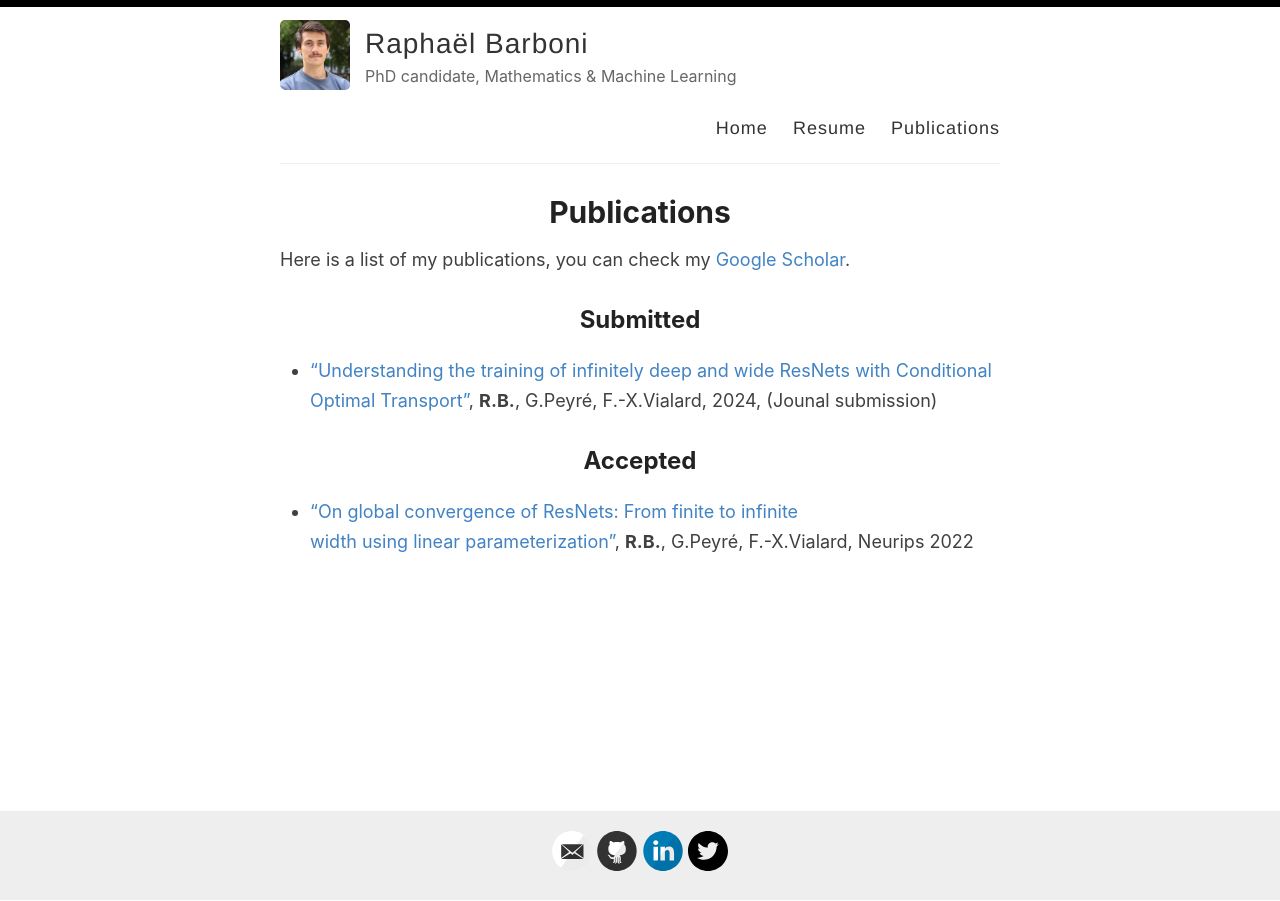
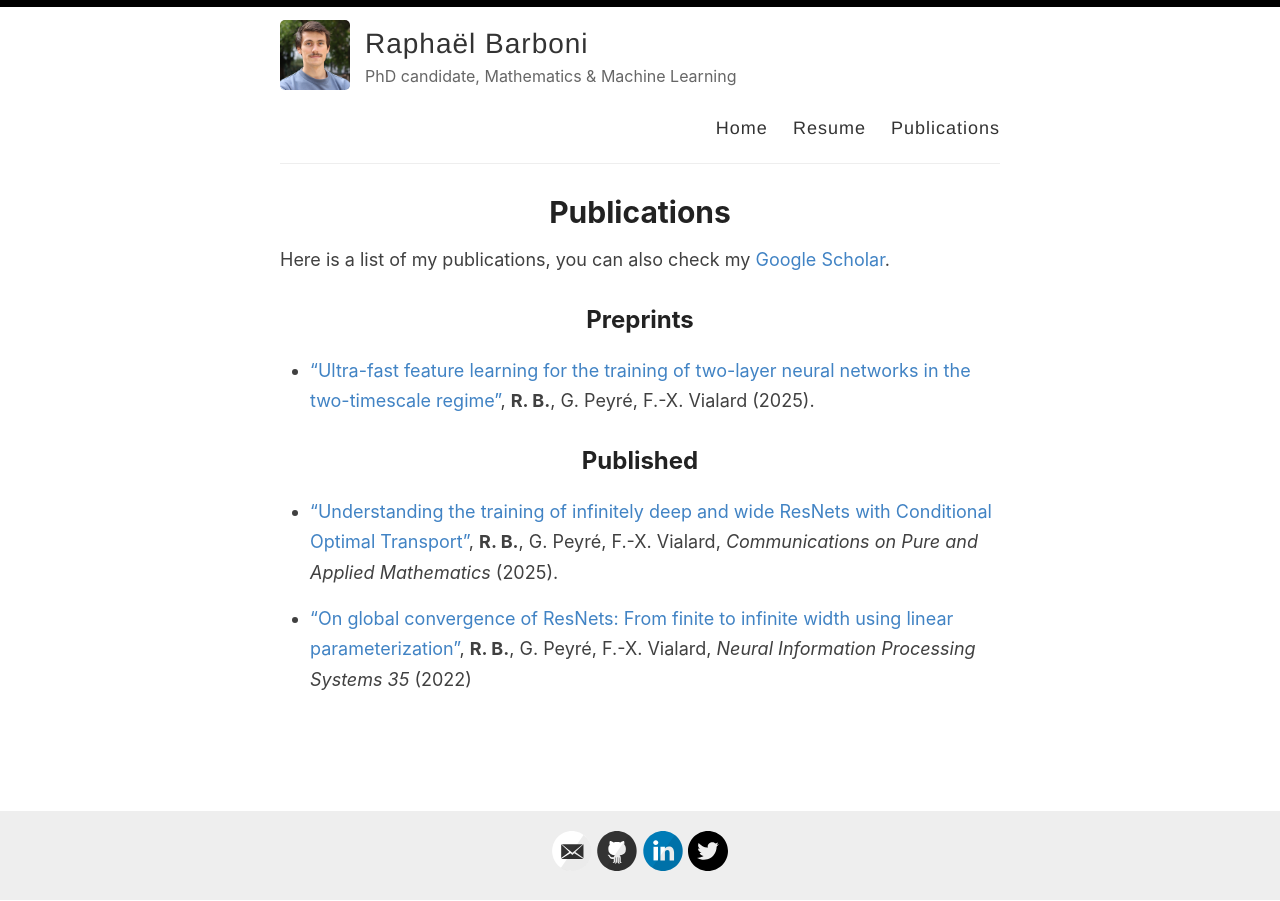
Before and after one commit to rbarboni/rbarboni.github.io, a Jekyll site: the page built from _pages/publications.markdown, in a window 1280 px wide. Built offline with Jekyll 4.4.1, drawn with Linux system fonts in a browser that asks for light colours.

Commit message:
new posts

```diff
--- a/_pages/publications.markdown
+++ b/_pages/publications.markdown
@@ -4,13 +4,14 @@ title: Publications
 permalink: /publications/
 ---
 
-Here is a list of my publications, you can check my [Google Scholar](https://scholar.google.com/citations?user=tEu2ONgAAAAJ&hl=en&oi=ao).
+Here is a list of my publications, you can also check my [Google Scholar](https://scholar.google.com/citations?user=tEu2ONgAAAAJ&hl=en&oi=ao).
 
-## Submitted
+## Preprints
 
-- ["Understanding the training of infinitely deep and wide ResNets with Conditional Optimal Transport"](https://arxiv.org/abs/2403.12887), **R.B.**, G.Peyré, F.-X.Vialard, 2024, (Jounal submission)
+- ["Ultra-fast feature learning for the training of two-layer neural networks in the two-timescale regime"](https://arxiv.org/abs/2504.18208), **R. B.**, G. Peyré, F.-X. Vialard (2025).
 
-## Accepted
+## Published
 
-- ["On global convergence of ResNets: From finite to infinite
-  width using linear parameterization"](https://proceedings.neurips.cc/paper_files/paper/2022/hash/67ea314d1df751bbf99ab664ae3049a5-Abstract-Conference.html), **R.B.**, G.Peyré, F.-X.Vialard, Neurips 2022
+- ["Understanding the training of infinitely deep and wide ResNets with Conditional Optimal Transport"](https://doi.org/10.1002/cpa.70004), **R. B.**, G. Peyré, F.-X. Vialard, *Communications on Pure and Applied Mathematics* (2025).
+
+- ["On global convergence of ResNets: From finite to infinite width using linear parameterization"](https://proceedings.neurips.cc/paper_files/paper/2022/hash/67ea314d1df751bbf99ab664ae3049a5-Abstract-Conference.html), **R. B.**, G. Peyré, F.-X. Vialard, *Neural Information Processing Systems 35* (2022)
--- a/_pages/resume.markdown
+++ b/_pages/resume.markdown
@@ -6,4 +6,4 @@ permalink: /resume/
 
 You can take a look at my [CV](../resume_files/CV_english_RBarboni.pdf) !
 
-Before my PhD, I was research apprentice ("élève fonctionnaire") at Ecole Normale Supérieure Ulm in Paris. During this period I had the opportunity to make several research internships.
+Before my PhD, I was research apprentice ("élève fonctionnaire") at "Ecole Normale Supérieure de la rue d'Ulm" in Paris.
--- a/_posts/2022-11-28-Neurips22.markdown
+++ b/_posts/2022-11-28-Neurips22.markdown
@@ -1,6 +1,6 @@
 ---
 layout: post
-title:  "Attending Neurips 2022"
+title:  "Neurips 2022"
 date:   2022-11-28 10:58:50 +0100
 categories: jekyll update
 ---
```
Also changed, not shown: _pages/projects.markdown (+4 -4 lines), _posts/2025-07-23-CPAM.markdown (added, +10 -0 lines), _posts/2025-07-23-UltraFast.markdown (added, +10 -0 lines).
